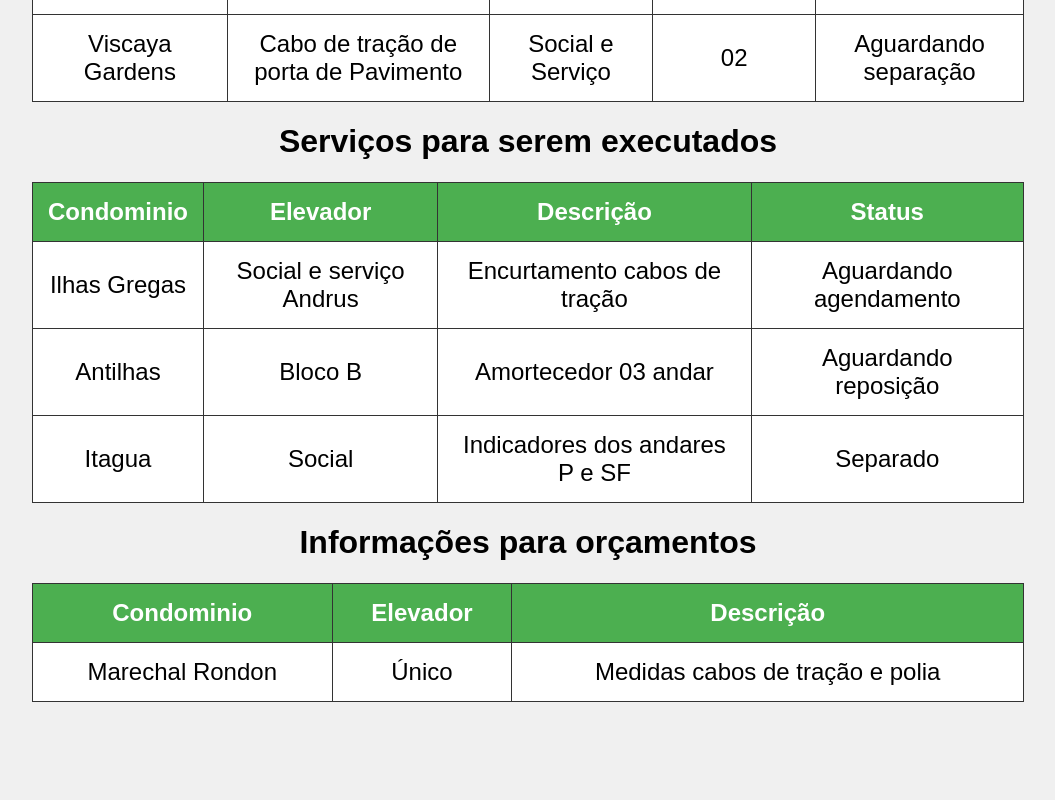
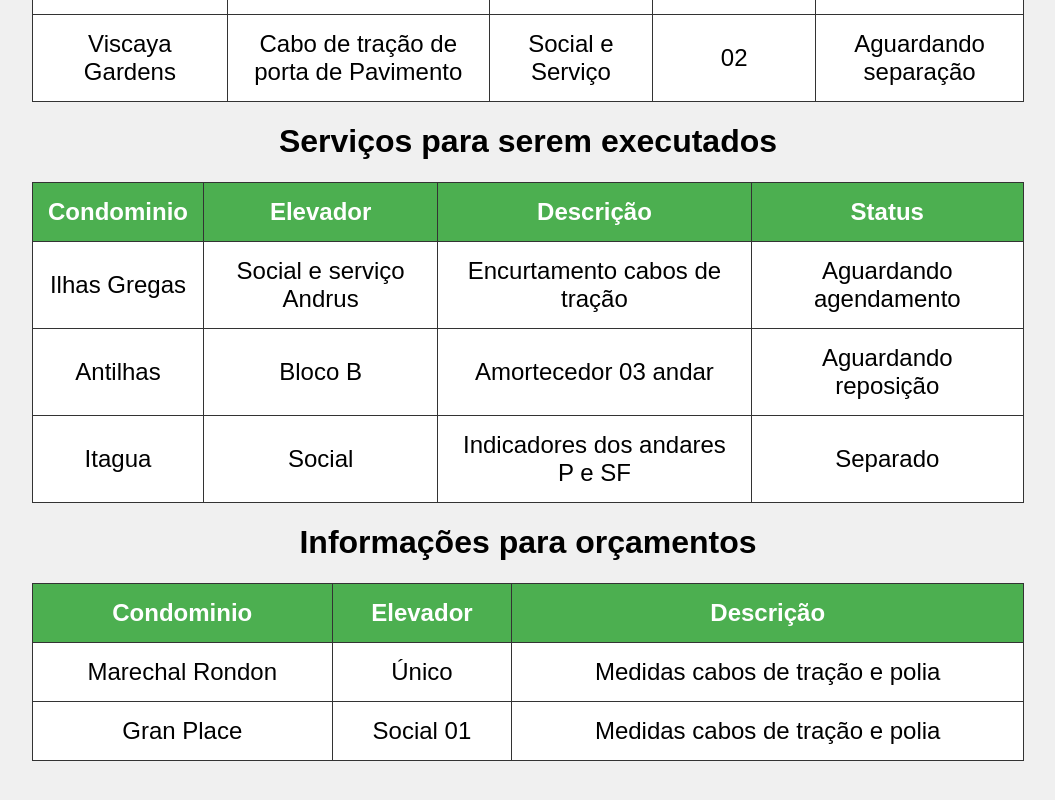
Before and after one commit to WEELEVADORES/weelevadores, a plain HTML site: page index.html in a window 1280 px wide. Shown: the part 1981-2781 px from the top of the page, without its empty margins (112-1167 px from the left). Before the commit the page ends 2723 px from the top, so only its background shows below. Drawn offline with Linux system fonts and the light colour scheme.

Commit message:
Update index.html

```diff
--- a/index.html
+++ b/index.html
@@ -259,5 +259,10 @@
             <td>Marechal Rondon</td>
             <td>Único</td>
             <td>Medidas cabos de tração e polia</td>
+                   <tr>
+            <td>Gran Place</td>
+            <td>Social 01</td>
+            <td>Medidas cabos de tração e polia</td>
+                         <tr>
 </body>
 </html>
```
